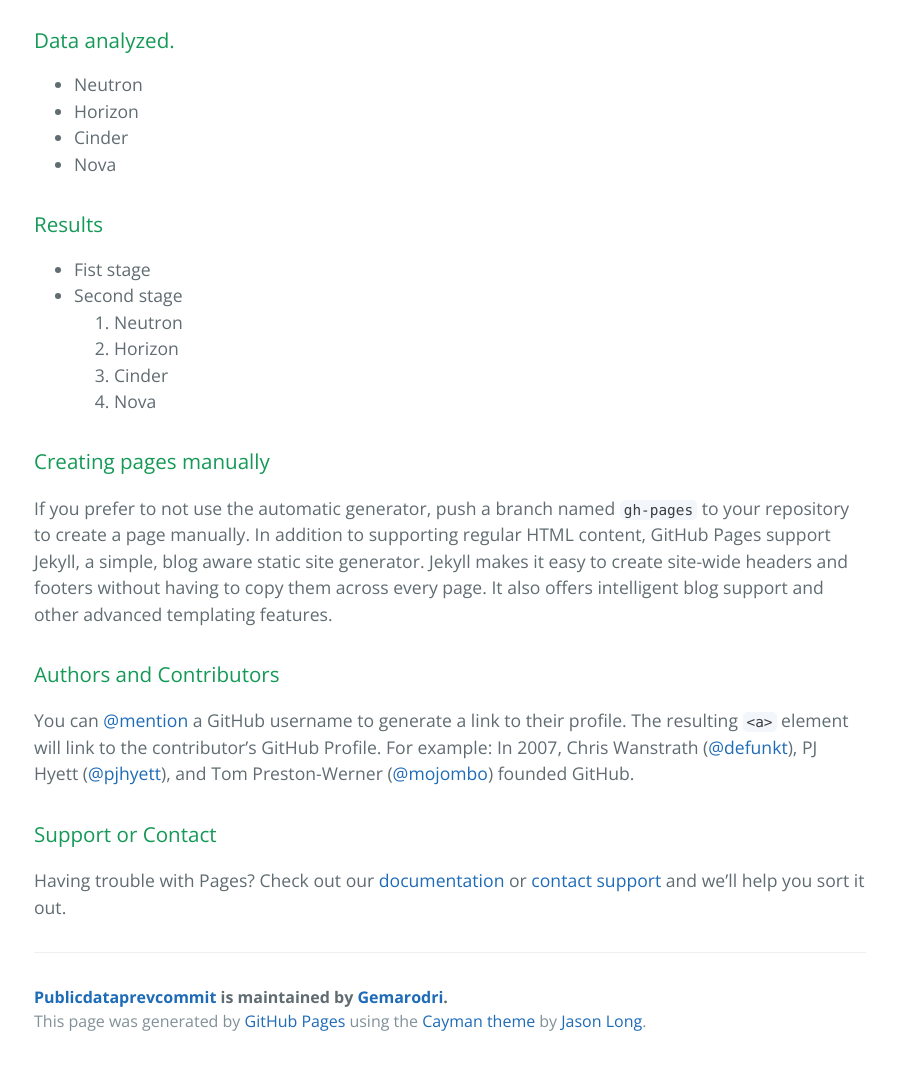
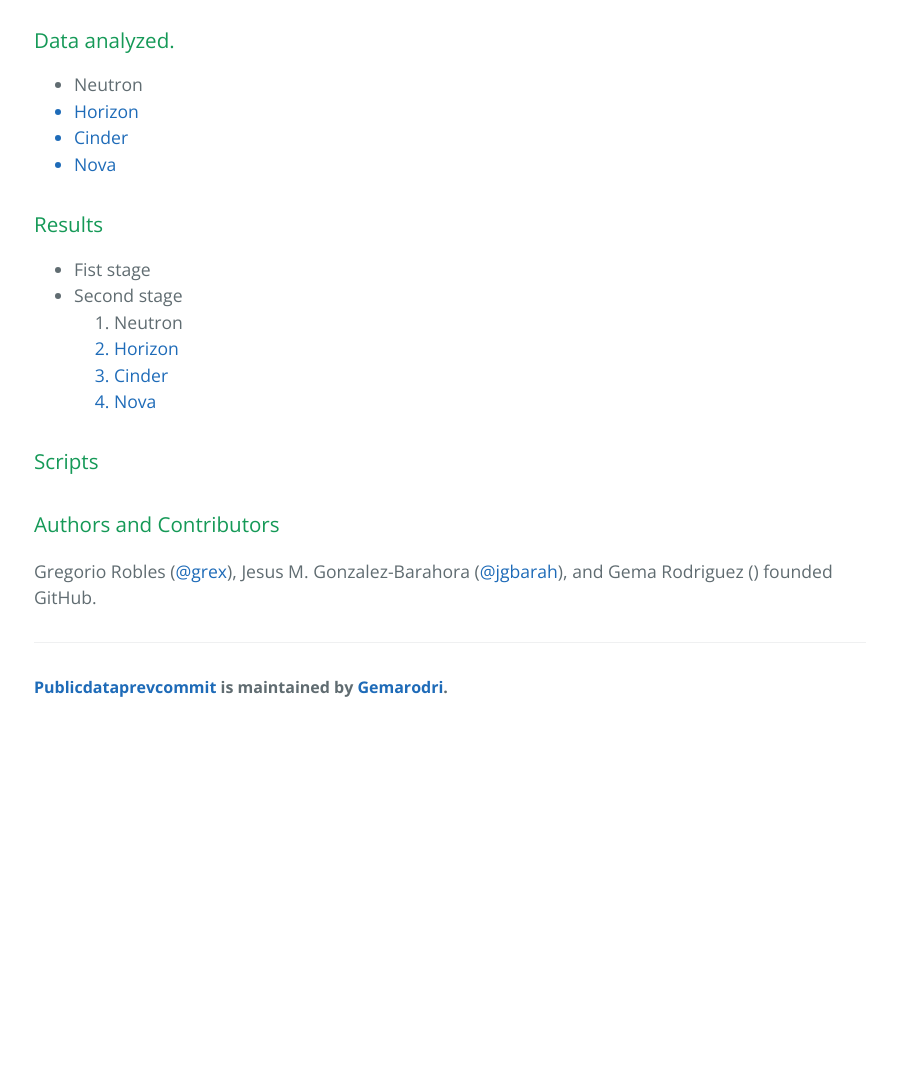
Before and after one commit to Gemarodri/2016-ICSME-prevcommit, a plain HTML site: page index.html in a window 1280 px wide. Shown: the part 420-1485 px from the top of the page, without its empty margins (190-1087 px from the left). After the commit the page ends 1151 px from the top, so only its background shows below. Drawn offline with nearby package versions, Linux system fonts and the light colour scheme.

Commit message:
Added index

```diff
--- a/index.html
+++ b/index.html
@@ -22,10 +22,10 @@
       <h3>
 <a id="welcome-to-github-pages" class="anchor" href="#welcome-to-github-pages" aria-hidden="true"><span aria-hidden="true" class="octicon octicon-link"></span></a> Data analyzed.</h3>
  <ul>
-  <li>Neutron</li>
-  <li>Horizon</li>
-  <li>Cinder</li>
-  <li>Nova</li>
+  <li>Neutron</li><a href="https://guides.github.com/features/mastering-markdown/">
+  <li>Horizon</li><a href="https://guides.github.com/features/mastering-markdown/">
+  <li>Cinder</li><a href="https://guides.github.com/features/mastering-markdown/">
+  <li>Nova</li><a href="https://guides.github.com/features/mastering-markdown/">
 </ul>
 <!--<p>This automatic page generator is the easiest way to create beautiful pages for all of your projects. Author your page content here <a href="https://guides.github.com/features/mastering-markdown/">using GitHub Flavored Markdown</a>, select a template crafted by a designer, and publish. After your page is generated, you can check out the new <code>gh-pages</code> branch locally. If you’re using GitHub Desktop, simply sync your repository and you’ll see the new branch.</p>-->
 
@@ -35,33 +35,24 @@
   <li>Fist stage</li>
   <li>Second stage
   	<ol>
-	    <li>Neutron</li>
-	    <li>Horizon</li>
-	    <li>Cinder</li>
-	    <li>Nova</li>
+	    <li>Neutron</li><a href="https://guides.github.com/features/mastering-markdown/">
+	    <li>Horizon</li><a href="https://guides.github.com/features/mastering-markdown/">
+	    <li>Cinder</li><a href="https://guides.github.com/features/mastering-markdown/">
+	    <li>Nova</li><a href="https://guides.github.com/features/mastering-markdown/">
   </li>
 </ul>
 
 
 <h3>
-<a id="creating-pages-manually" class="anchor" href="#creating-pages-manually" aria-hidden="true"><span aria-hidden="true" class="octicon octicon-link"></span></a>Creating pages manually</h3>
-
-<p>If you prefer to not use the automatic generator, push a branch named <code>gh-pages</code> to your repository to create a page manually. In addition to supporting regular HTML content, GitHub Pages support Jekyll, a simple, blog aware static site generator. Jekyll makes it easy to create site-wide headers and footers without having to copy them across every page. It also offers intelligent blog support and other advanced templating features.</p>
+<a id="creating-pages-manually" class="anchor" href="#creating-pages-manually" aria-hidden="true"><span aria-hidden="true" class="octicon octicon-link"></span></a>Scripts</h3>
 
 <h3>
 <a id="authors-and-contributors" class="anchor" href="#authors-and-contributors" aria-hidden="true"><span aria-hidden="true" class="octicon octicon-link"></span></a>Authors and Contributors</h3>
 
-<p>You can <a href="https://github.com/blog/821" class="user-mention">@mention</a> a GitHub username to generate a link to their profile. The resulting <code>&lt;a&gt;</code> element will link to the contributor’s GitHub Profile. For example: In 2007, Chris Wanstrath (<a href="https://github.com/defunkt" class="user-mention">@defunkt</a>), PJ Hyett (<a href="https://github.com/pjhyett" class="user-mention">@pjhyett</a>), and Tom Preston-Werner (<a href="https://github.com/mojombo" class="user-mention">@mojombo</a>) founded GitHub.</p>
-
-<h3>
-<a id="support-or-contact" class="anchor" href="#support-or-contact" aria-hidden="true"><span aria-hidden="true" class="octicon octicon-link"></span></a>Support or Contact</h3>
-
-<p>Having trouble with Pages? Check out our <a href="https://help.github.com/pages">documentation</a> or <a href="https://github.com/contact">contact support</a> and we’ll help you sort it out.</p>
+<p> Gregorio Robles (<a href="https://github.com/defunkt" class="user-mention">@grex</a>), Jesus M. Gonzalez-Barahora (<a href="https://github.com/pjhyett" class="user-mention">@jgbarah</a>), and Gema Rodriguez (<a href="https://github.com/mojombo" class="user-mention"></a>) founded GitHub.</p>
 
       <footer class="site-footer">
         <span class="site-footer-owner"><a href="https://github.com/Gemarodri/PublicDataPrevCommit">Publicdataprevcommit</a> is maintained by <a href="https://github.com/Gemarodri">Gemarodri</a>.</span>
-
-        <span class="site-footer-credits">This page was generated by <a href="https://pages.github.com">GitHub Pages</a> using the <a href="https://github.com/jasonlong/cayman-theme">Cayman theme</a> by <a href="https://twitter.com/jasonlong">Jason Long</a>.</span>
       </footer>
 
     </section>
```
